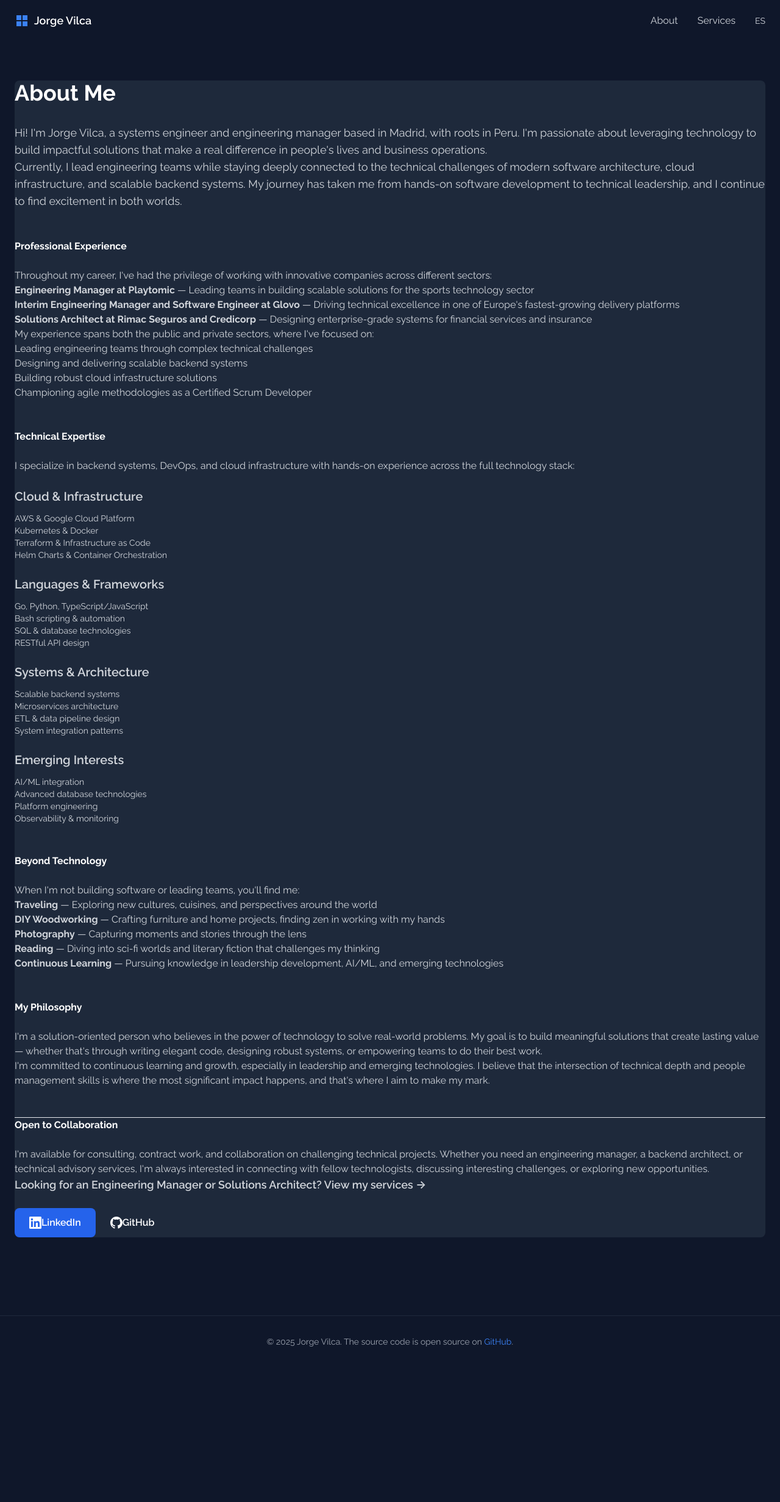
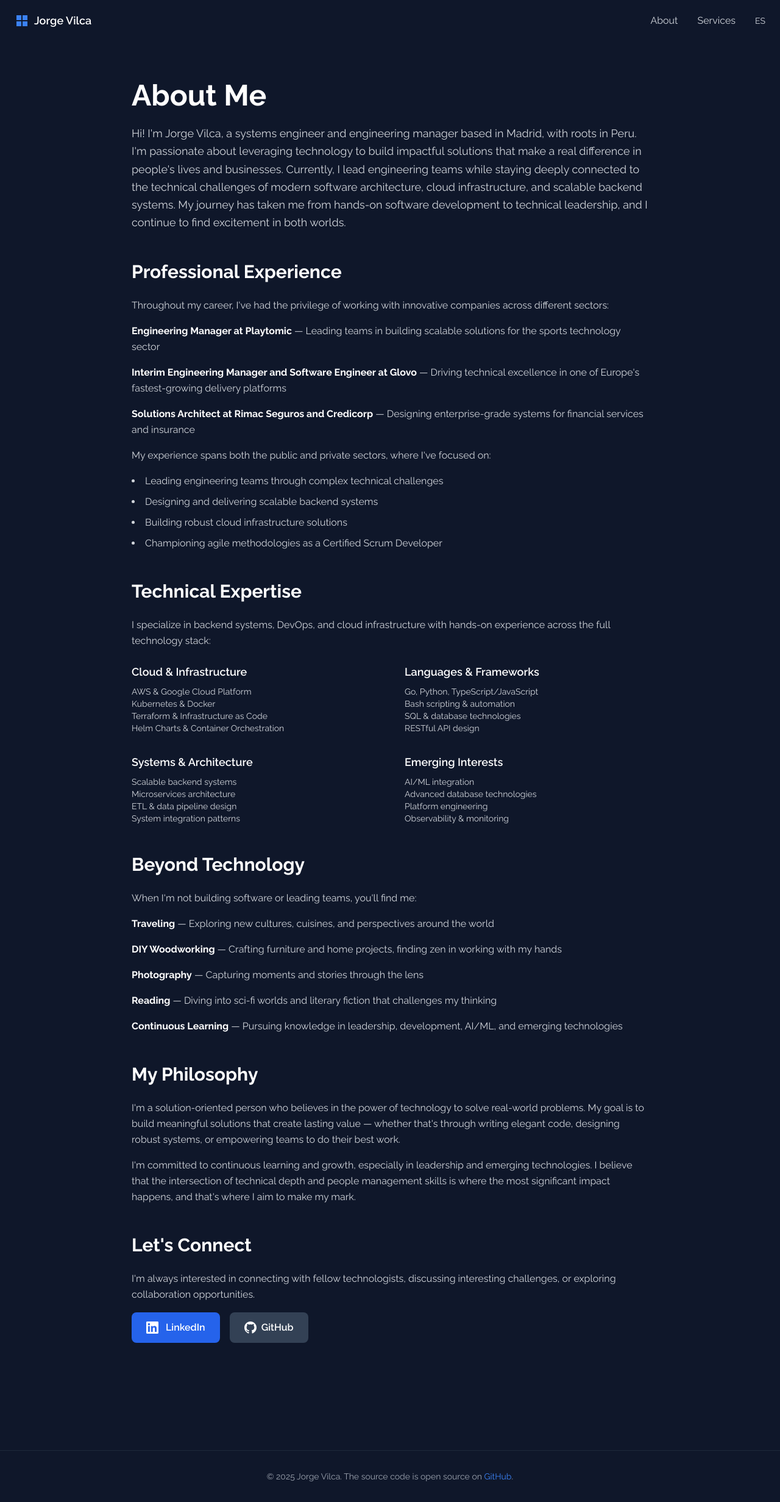
Before and after one commit to jaxkodex/jaxkodex.github.io, a Jekyll site: the page built from about.md, in a window 1280 px wide. Shown: the whole page at 61% size. Built offline with Jekyll 4.4.1, drawn with Linux system fonts in a browser that asks for light colours; before the commit the page ends 2242 px from its top, so only the background shows below that.

Commit message:
Refactor "Acerca de Mí" and "Servicios" pages for improved readability and design consistency
- Consolidated paragraphs for better flow in "Acerca de Mí"
- Changed list items to paragraphs for a cleaner layout
- Updated text colors for better contrast and visibility
- Removed unnecessary divs and adjusted spacing
- Added new profile image for personal branding
- Enhanced "Servicios" and "Servicios" pages with similar styling updates
- Updated Tailwind CSS configuration to include additional content paths for better utility class generation

```diff
--- a/_layouts/default.html
+++ b/_layouts/default.html
@@ -89,7 +89,7 @@
       "@type": "Person",
       "name": "Jorge Vilca",
       "url": "https://jaxkodex.github.io",
-      "image": "https://jaxkodex.github.io/assets/images/jorge-vilca-profile.jpg",
+      "image": "https://jaxkodex.github.io/assets/images/jorge-vilca-profile.jpeg",
       "jobTitle": "Engineering Manager",
       "description": "Engineering Manager and Solutions Architect specializing in backend systems, cloud infrastructure, and team leadership",
       "address": {
@@ -151,7 +151,7 @@
         "name": "Jorge Vilca",
         "logo": {
           "@type": "ImageObject",
-          "url": "https://jaxkodex.github.io/assets/images/jorge-vilca-profile.jpg"
+          "url": "https://jaxkodex.github.io/assets/images/jorge-vilca-profile.jpeg"
         }
       },
       "mainEntityOfPage": {
--- a/about.md
+++ b/about.md
@@ -7,19 +7,14 @@ keywords: "engineering manager Madrid, backend architect Spain, Go developer, Ku
 ---
 
 <div class="container mx-auto px-6 py-16 max-w-4xl">
-  <div class="bg-slate-800 rounded-lg shadow-xl p-8 md:p-12">
 
     <!-- Introduction -->
     <div class="mb-12">
       <h1 class="text-4xl md:text-5xl font-bold text-white mb-6">About Me</h1>
-      <div class="h-1 w-20 bg-blue-500 mb-8"></div>
 
       <div class="text-gray-300 text-lg leading-relaxed space-y-4">
         <p>
-          Hi! I'm Jorge Vilca, a systems engineer and engineering manager based in Madrid, with roots in Peru. I'm passionate about leveraging technology to build impactful solutions that make a real difference in people's lives and business operations.
-        </p>
-        <p>
-          Currently, I lead engineering teams while staying deeply connected to the technical challenges of modern software architecture, cloud infrastructure, and scalable backend systems. My journey has taken me from hands-on software development to technical leadership, and I continue to find excitement in both worlds.
+          Hi! I'm Jorge Vilca, a systems engineer and engineering manager based in Madrid, with roots in Peru. I'm passionate about leveraging technology to build impactful solutions that make a real difference in people's lives and businesses. Currently, I lead engineering teams while staying deeply connected to the technical challenges of modern software architecture, cloud infrastructure, and scalable backend systems. My journey has taken me from hands-on software development to technical leadership, and I continue to find excitement in both worlds.
         </p>
       </div>
     </div>
@@ -31,15 +26,13 @@ keywords: "engineering manager Madrid, backend architect Spain, Go developer, Ku
         <p>
           Throughout my career, I've had the privilege of working with innovative companies across different sectors:
         </p>
-        <ul class="list-disc list-inside space-y-2 ml-4">
-          <li><strong class="text-blue-400">Engineering Manager at Playtomic</strong> — Leading teams in building scalable solutions for the sports technology sector</li>
-          <li><strong class="text-blue-400">Interim Engineering Manager and Software Engineer at Glovo</strong> — Driving technical excellence in one of Europe's fastest-growing delivery platforms</li>
-          <li><strong class="text-blue-400">Solutions Architect at Rimac Seguros and Credicorp</strong> — Designing enterprise-grade systems for financial services and insurance</li>
-        </ul>
+        <p><strong class="text-white">Engineering Manager at Playtomic</strong> — Leading teams in building scalable solutions for the sports technology sector</p>
+        <p><strong class="text-white">Interim Engineering Manager and Software Engineer at Glovo</strong> — Driving technical excellence in one of Europe's fastest-growing delivery platforms</p>
+        <p><strong class="text-white">Solutions Architect at Rimac Seguros and Credicorp</strong> — Designing enterprise-grade systems for financial services and insurance</p>
         <p>
           My experience spans both the public and private sectors, where I've focused on:
         </p>
-        <ul class="list-disc list-inside space-y-2 ml-4">
+        <ul class="list-disc list-inside space-y-2 text-gray-300">
           <li>Leading engineering teams through complex technical challenges</li>
           <li>Designing and delivering scalable backend systems</li>
           <li>Building robust cloud infrastructure solutions</li>
@@ -51,50 +44,42 @@ keywords: "engineering manager Madrid, backend architect Spain, Go developer, Ku
     <!-- Technical Expertise -->
     <div class="mb-12">
       <h2 class="text-3xl font-bold text-white mb-6">Technical Expertise</h2>
-      <div class="text-gray-300 leading-relaxed space-y-4">
-        <p>
+      <div class="text-gray-300 leading-relaxed">
+        <p class="mb-6">
           I specialize in backend systems, DevOps, and cloud infrastructure with hands-on experience across the full technology stack:
         </p>
 
-        <div class="grid md:grid-cols-2 gap-6 mt-6">
+        <div class="grid md:grid-cols-2 gap-x-12 gap-y-8">
           <div>
-            <h3 class="text-xl font-semibold text-blue-400 mb-3">Cloud & Infrastructure</h3>
-            <ul class="list-disc list-inside space-y-1 text-sm">
-              <li>AWS & Google Cloud Platform</li>
-              <li>Kubernetes & Docker</li>
-              <li>Terraform & Infrastructure as Code</li>
-              <li>Helm Charts & Container Orchestration</li>
-            </ul>
+            <h3 class="text-lg font-semibold text-white mb-2">Cloud & Infrastructure</h3>
+            <p class="text-gray-300 text-sm">AWS & Google Cloud Platform</p>
+            <p class="text-gray-300 text-sm">Kubernetes & Docker</p>
+            <p class="text-gray-300 text-sm">Terraform & Infrastructure as Code</p>
+            <p class="text-gray-300 text-sm">Helm Charts & Container Orchestration</p>
           </div>
 
           <div>
-            <h3 class="text-xl font-semibold text-blue-400 mb-3">Languages & Frameworks</h3>
-            <ul class="list-disc list-inside space-y-1 text-sm">
-              <li>Go, Python, TypeScript/JavaScript</li>
-              <li>Bash scripting & automation</li>
-              <li>SQL & database technologies</li>
-              <li>RESTful API design</li>
-            </ul>
+            <h3 class="text-lg font-semibold text-white mb-2">Languages & Frameworks</h3>
+            <p class="text-gray-300 text-sm">Go, Python, TypeScript/JavaScript</p>
+            <p class="text-gray-300 text-sm">Bash scripting & automation</p>
+            <p class="text-gray-300 text-sm">SQL & database technologies</p>
+            <p class="text-gray-300 text-sm">RESTful API design</p>
           </div>
 
           <div>
-            <h3 class="text-xl font-semibold text-blue-400 mb-3">Systems & Architecture</h3>
-            <ul class="list-disc list-inside space-y-1 text-sm">
-              <li>Scalable backend systems</li>
-              <li>Microservices architecture</li>
-              <li>ETL & data pipeline design</li>
-              <li>System integration patterns</li>
-            </ul>
+            <h3 class="text-lg font-semibold text-white mb-2">Systems & Architecture</h3>
+            <p class="text-gray-300 text-sm">Scalable backend systems</p>
+            <p class="text-gray-300 text-sm">Microservices architecture</p>
+            <p class="text-gray-300 text-sm">ETL & data pipeline design</p>
+            <p class="text-gray-300 text-sm">System integration patterns</p>
           </div>
 
           <div>
-            <h3 class="text-xl font-semibold text-blue-400 mb-3">Emerging Interests</h3>
-            <ul class="list-disc list-inside space-y-1 text-sm">
-              <li>AI/ML integration</li>
-              <li>Advanced database technologies</li>
-              <li>Platform engineering</li>
-              <li>Observability & monitoring</li>
-            </ul>
+            <h3 class="text-lg font-semibold text-white mb-2">Emerging Interests</h3>
+            <p class="text-gray-300 text-sm">AI/ML integration</p>
+            <p class="text-gray-300 text-sm">Advanced database technologies</p>
+            <p class="text-gray-300 text-sm">Platform engineering</p>
+            <p class="text-gray-300 text-sm">Observability & monitoring</p>
           </div>
         </div>
       </div>
@@ -107,13 +92,11 @@ keywords: "engineering manager Madrid, backend architect Spain, Go developer, Ku
         <p>
           When I'm not building software or leading teams, you'll find me:
         </p>
-        <ul class="list-disc list-inside space-y-2 ml-4">
-          <li><strong class="text-blue-400">Traveling</strong> — Exploring new cultures, cuisines, and perspectives around the world</li>
-          <li><strong class="text-blue-400">DIY Woodworking</strong> — Crafting furniture and home projects, finding zen in working with my hands</li>
-          <li><strong class="text-blue-400">Photography</strong> — Capturing moments and stories through the lens</li>
-          <li><strong class="text-blue-400">Reading</strong> — Diving into sci-fi worlds and literary fiction that challenges my thinking</li>
-          <li><strong class="text-blue-400">Continuous Learning</strong> — Pursuing knowledge in leadership development, AI/ML, and emerging technologies</li>
-        </ul>
+        <p><strong class="text-white">Traveling</strong> — Exploring new cultures, cuisines, and perspectives around the world</p>
+        <p><strong class="text-white">DIY Woodworking</strong> — Crafting furniture and home projects, finding zen in working with my hands</p>
+        <p><strong class="text-white">Photography</strong> — Capturing moments and stories through the lens</p>
+        <p><strong class="text-white">Reading</strong> — Diving into sci-fi worlds and literary fiction that challenges my thinking</p>
+        <p><strong class="text-white">Continuous Learning</strong> — Pursuing knowledge in leadership, development, AI/ML, and emerging technologies</p>
       </div>
     </div>
 
@@ -131,14 +114,11 @@ keywords: "engineering manager Madrid, backend architect Spain, Go developer, Ku
     </div>
 
     <!-- Contact -->
-    <div class="border-t border-slate-700 pt-8">
-      <h2 class="text-3xl font-bold text-white mb-6">Open to Collaboration</h2>
+    <div class="mb-12">
+      <h2 class="text-3xl font-bold text-white mb-6">Let's Connect</h2>
       <div class="text-gray-300 leading-relaxed space-y-4">
         <p>
-          I'm available for consulting, contract work, and collaboration on challenging technical projects. Whether you need an engineering manager, a backend architect, or technical advisory services, I'm always interested in connecting with fellow technologists, discussing interesting challenges, or exploring new opportunities.
-        </p>
-        <p class="text-lg font-semibold text-blue-400">
-          Looking for an Engineering Manager or Solutions Architect? <a href="{{ '/services.html' | relative_url }}" class="underline hover:text-blue-300">View my services →</a>
+          I'm always interested in connecting with fellow technologists, discussing interesting challenges, or exploring collaboration opportunities.
         </p>
         <div class="flex flex-wrap gap-4 mt-6">
           <a href="https://www.linkedin.com/in/jaxkodex" target="_blank" rel="noopener noreferrer"
@@ -146,7 +126,7 @@ keywords: "engineering manager Madrid, backend architect Spain, Go developer, Ku
             <svg class="w-5 h-5 mr-2" fill="currentColor" viewBox="0 0 24 24">
               <path d="M20.447 20.452h-3.554v-5.569c0-1.328-.027-3.037-1.852-3.037-1.853 0-2.136 1.445-2.136 2.939v5.667H9.351V9h3.414v1.561h.046c.477-.9 1.637-1.85 3.37-1.85 3.601 0 4.267 2.37 4.267 5.455v6.286zM5.337 7.433c-1.144 0-2.063-.926-2.063-2.065 0-1.138.92-2.063 2.063-2.063 1.14 0 2.064.925 2.064 2.063 0 1.139-.925 2.065-2.064 2.065zm1.782 13.019H3.555V9h3.564v11.452zM22.225 0H1.771C.792 0 0 .774 0 1.729v20.542C0 23.227.792 24 1.771 24h20.451C23.2 24 24 23.227 24 22.271V1.729C24 .774 23.2 0 22.222 0h.003z"/>
             </svg>
-            LinkedIn
+            &nbsp;LinkedIn
           </a>
           <a href="https://github.com/jaxkodex" target="_blank" rel="noopener noreferrer"
              class="inline-flex items-center px-6 py-3 bg-slate-700 hover:bg-slate-600 text-white font-semibold rounded-lg transition-colors">
@@ -159,5 +139,4 @@ keywords: "engineering manager Madrid, backend architect Spain, Go developer, Ku
       </div>
     </div>
 
-  </div>
 </div>
```
Also changed, not shown: _layouts/page.html (added, +9 -0 lines), acerca-de.md (+36 -57 lines), services.md (+2 -4 lines), servicios.md (+1 -4 lines), tailwind.config.js (+6 -1 lines), assets/css/styles.css, assets/images/jorge-vilca-profile.jpeg (added).
